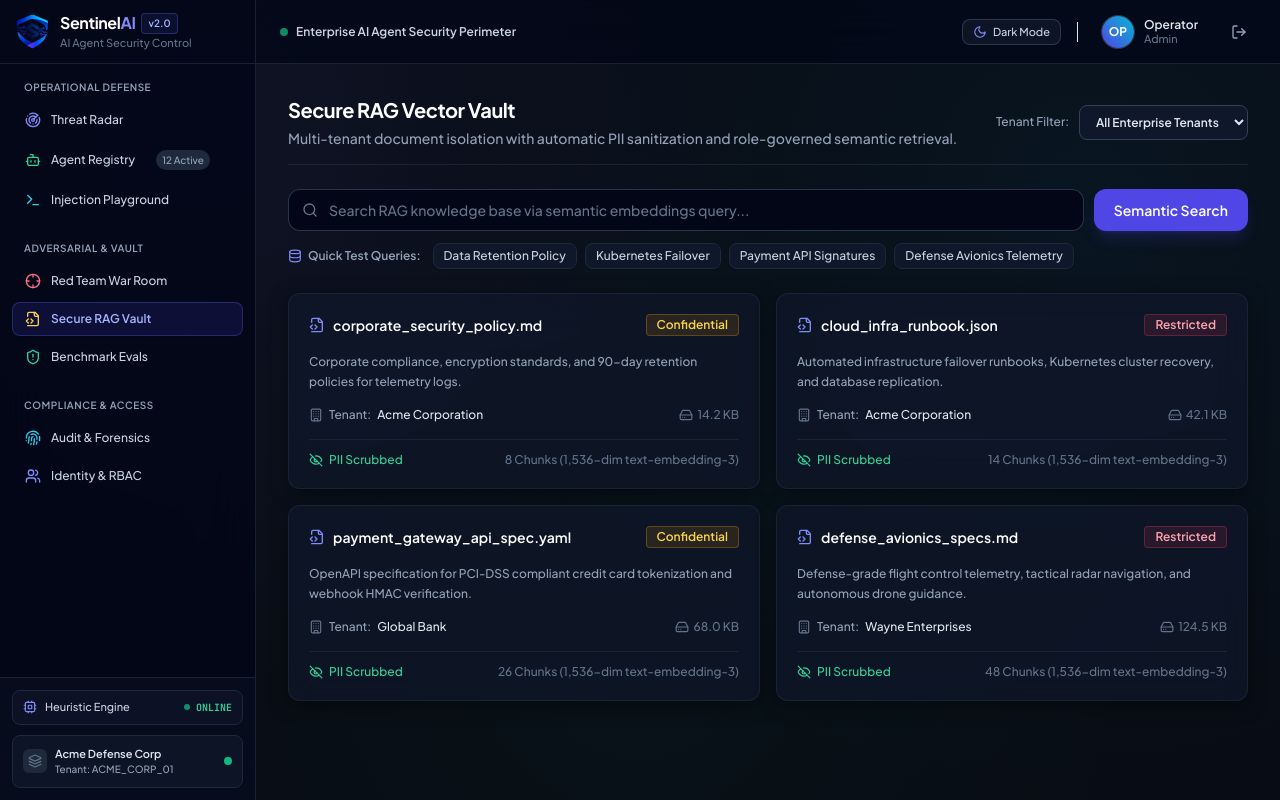
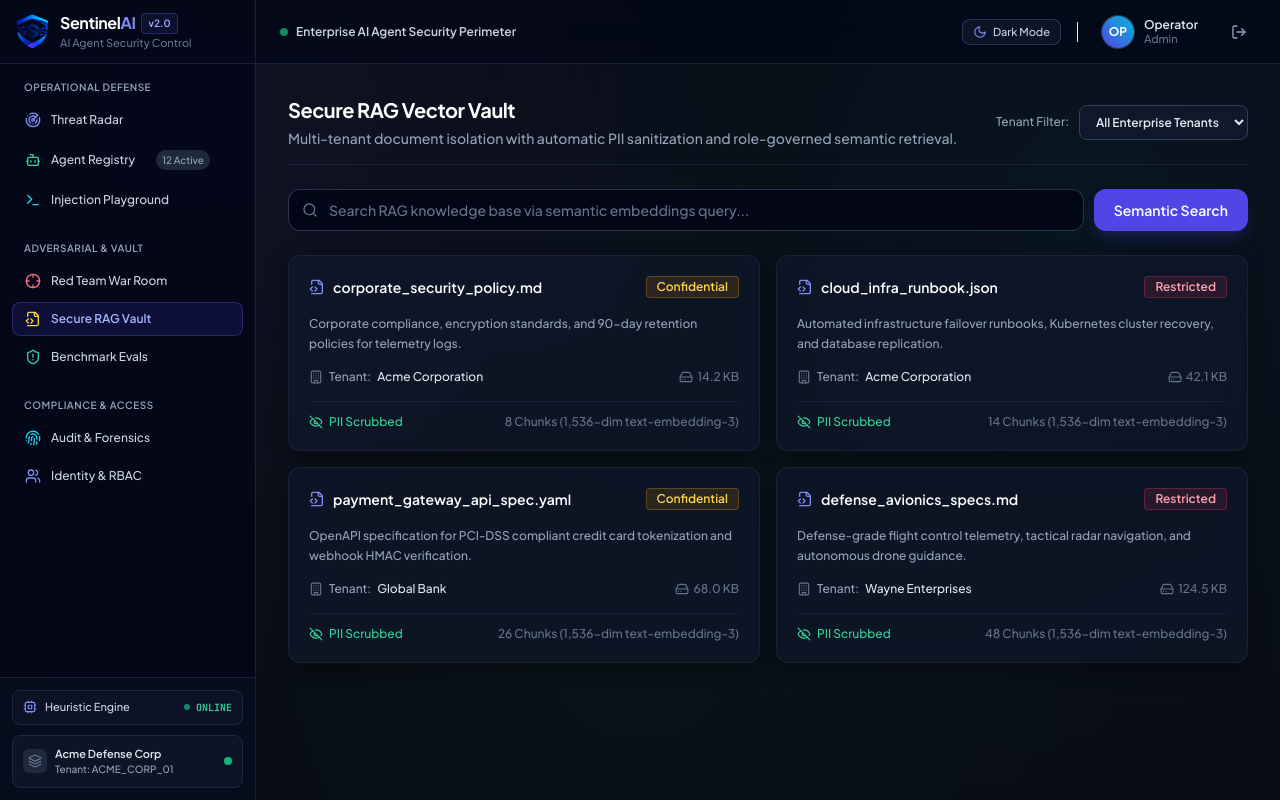
Before and after one commit to Aditya7808/Cyberagent-, a React (Vite) app in the folder frontend/: page /documents in a window 1280 px wide. Built offline with nearby package versions, Linux system fonts and the light colour scheme; sample sign-in values are in the browser's storage.

Commit message:
refactor(rag): remove test query chips from Secure RAG Vault interface

```diff
--- a/frontend/src/pages/Documents.tsx
+++ b/frontend/src/pages/Documents.tsx
@@ -76,12 +76,6 @@ export const Documents: React.FC = () => {
     setTimeout(() => setIsSearching(false), 300);
   };
 
-  const handleChipClick = (query: string) => {
-    setSearchQuery(query);
-    setIsSearching(true);
-    setTimeout(() => setIsSearching(false), 300);
-  };
-
   const filteredDocs = docs.filter(doc => {
     if (selectedTenant !== 'all' && !doc.tenant.toLowerCase().includes(selectedTenant.toLowerCase())) {
       return false;
@@ -124,7 +118,6 @@ export const Documents: React.FC = () => {
       </div>
 
       {/* Semantic Vector Search */}
-      <div className="space-y-3">
       <form onSubmit={handleSearch} className="flex gap-2.5">
         <div className="relative flex-1">
           <Search className="w-4 h-4 text-slate-500 absolute left-3.5 top-1/2 -translate-y-1/2" />
@@ -143,39 +136,6 @@ export const Documents: React.FC = () => {
           {isSearching ? 'Querying...' : 'Semantic Search'}
         </button>
       </form>
-
-        {/* Quick Test Query Chips */}
-        <div className="flex flex-wrap items-center gap-2">
-          <span className="text-xs font-semibold text-slate-600 dark:text-slate-400 mr-1 flex items-center gap-1.5">
-            <Database className="w-3.5 h-3.5 text-indigo-500 dark:text-indigo-400" />
-            Quick Test Queries:
-          </span>
-          {[
-            { label: 'Data Retention Policy', q: 'retention policy for telemetry logs' },
-            { label: 'Kubernetes Failover', q: 'database failover and disaster recovery' },
-            { label: 'Payment API Signatures', q: 'payment webhook signature and secrets' },
-            { label: 'Defense Avionics Telemetry', q: 'defense avionics flight control telemetry' },
-          ].map((item, idx) => (
-            <button
-              key={idx}
-              type="button"
-              onClick={() => handleChipClick(item.q)}
-              className="px-2.5 py-1 rounded-lg text-xs font-medium bg-slate-100 dark:bg-slate-900 hover:bg-indigo-50 dark:hover:bg-indigo-950/40 text-slate-700 dark:text-slate-300 hover:text-indigo-600 dark:hover:text-indigo-400 border border-slate-200 dark:border-slate-800 hover:border-indigo-300 dark:hover:border-indigo-500/40 transition-all cursor-pointer shadow-sm"
-            >
-              {item.label}
-            </button>
-          ))}
-          {searchQuery && (
-            <button
-              type="button"
-              onClick={() => setSearchQuery('')}
-              className="px-2.5 py-1 rounded-lg text-xs font-medium text-rose-600 dark:text-rose-400 hover:bg-rose-50 dark:hover:bg-rose-950/30 transition-all cursor-pointer"
-            >
-              Clear Filter
-            </button>
-          )}
-        </div>
-      </div>
 
       {/* Documents Grid */}
       <div className="grid grid-cols-1 md:grid-cols-2 gap-4">
```
Lines whose indentation alone changed are shown as unchanged.
